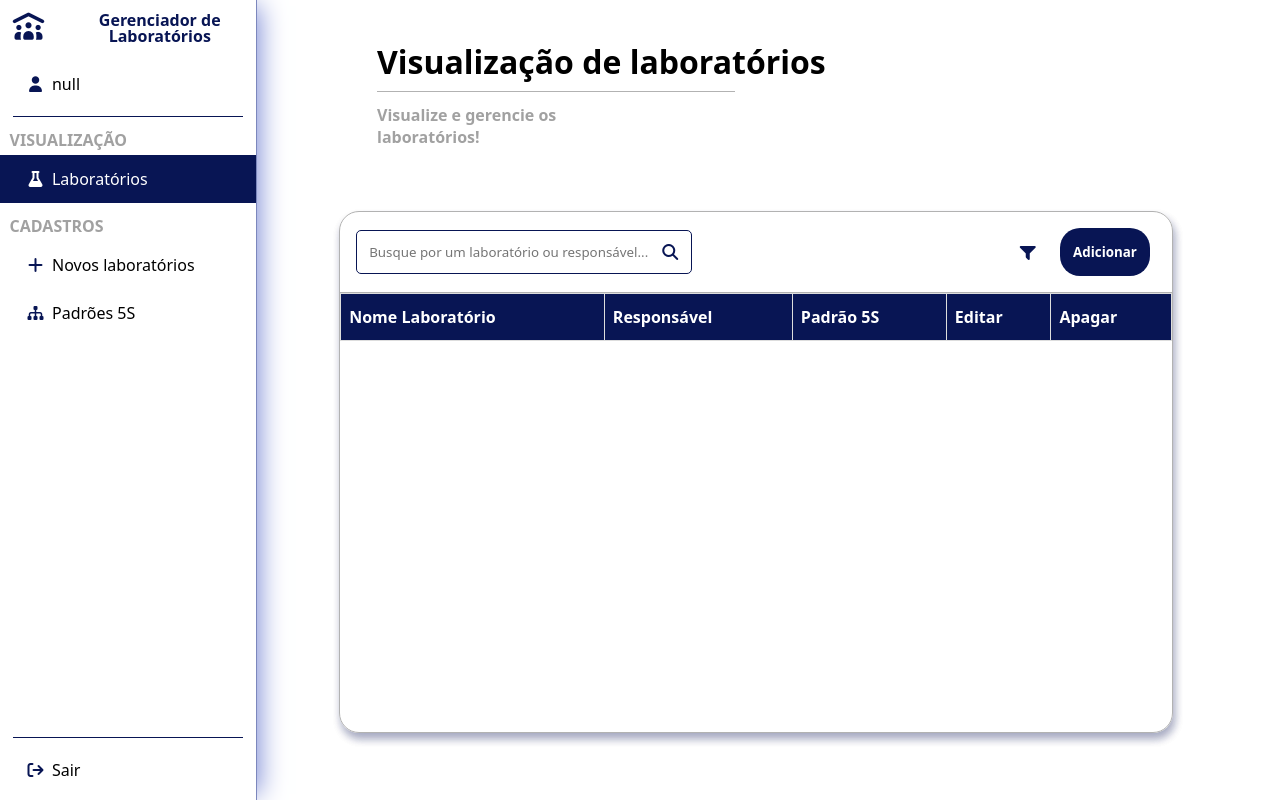
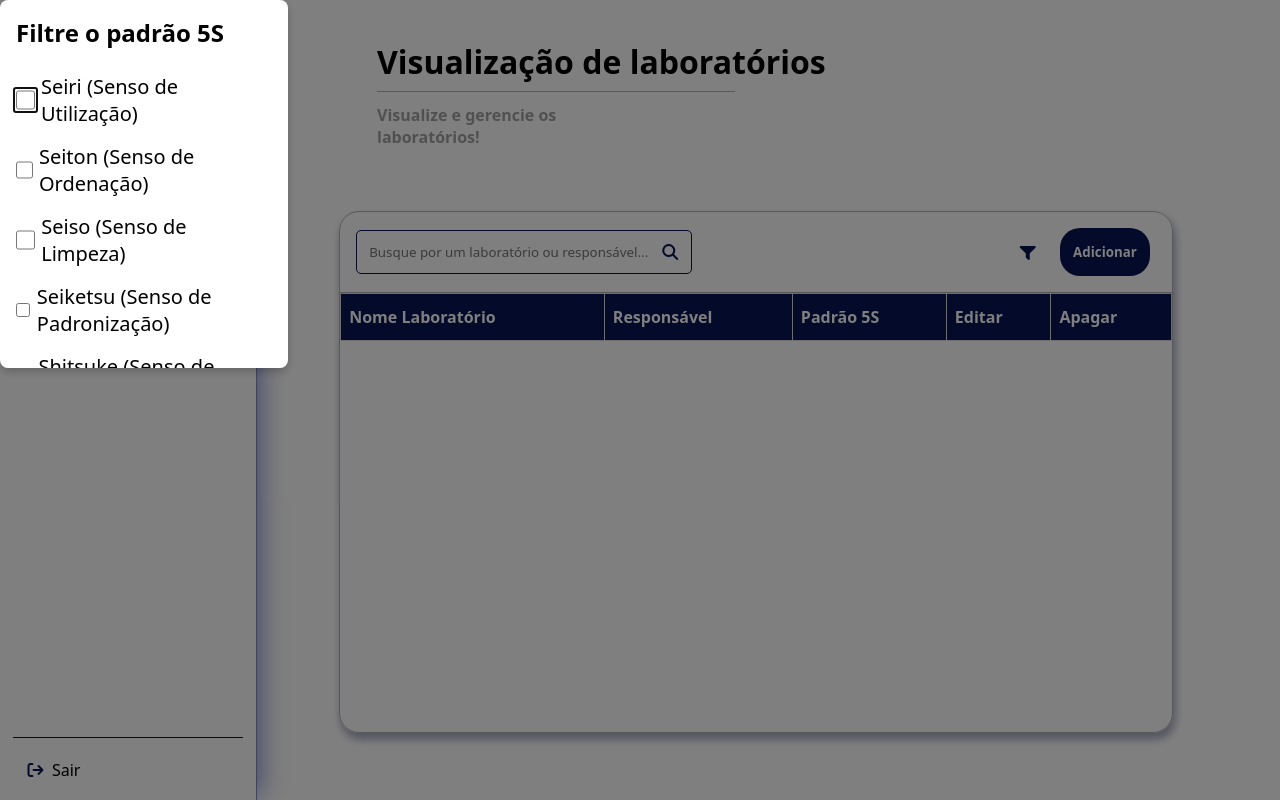
Before and after one commit to nicolaslivi/Sistema-de-Gestao-de-Laboratorios, a plain HTML site: page src/pages/index.html in a window 1280 px wide. Both pictures are taken after a click on the icon 1027 px from the left and 251 px from the top of the page. Drawn offline with Linux system fonts and the light colour scheme; no server answers.

Commit message:
add modal

```diff
--- a/src/pages/index.html
+++ b/src/pages/index.html
@@ -80,10 +80,29 @@
                             <i class="fa-solid fa-filter" id="iconFiltro"></i>
                         </div>
                         <dialog id="modal-filtro">
-                            <h2>Título do Modal</h2>
-                            <p>Este é o conteúdo da sua janela modal!</p>
-                            <button id="fechar-modal">Fechar</button>
-                          </dialog>
+                            <h2 style="margin-bottom: 3vh;">Filtre o padrão 5S</h2>
+                            <div class="checkboxMaisTexto">
+                                <input type="checkbox" class="checkbox">
+                                <p>Seiri (Senso de Utilização)</p>
+                            </div>
+                            <div class="checkboxMaisTexto">
+                                <input type="checkbox" class="checkbox">
+                                <p>Seiton (Senso de Ordenação)</p>
+                            </div>
+                            <div class="checkboxMaisTexto">
+                                <input type="checkbox" class="checkbox">
+                                <p>Seiso (Senso de Limpeza)</p>
+                            </div>
+                            <div class="checkboxMaisTexto">
+                                <input type="checkbox" class="checkbox">
+                                <p>Seiketsu (Senso de Padronização)</p>
+                            </div>
+                            <div class="checkboxMaisTexto">
+                                <input type="checkbox" class="checkbox">
+                                <p>Shitsuke (Senso de Disciplina)</p>
+                            </div>
+                            <button id="fechar-modal">OK</button>
+                        </dialog>
                         <div class="botaoCadastro-container">
                             <a href="./novoLab.html" style="text-decoration: none;">
                                 <button id="botaoCadastro"><h4>Adicionar</h4></button>
--- a/src/script/index.js
+++ b/src/script/index.js
@@ -128,3 +128,20 @@ document.addEventListener('DOMContentLoaded',()=>{
 
     nome.innerText = `${noma}`
 });
+
+// 1. Capturar os elementos do DOM
+const modal = document.getElementById('modal-filtro');
+const abrirModalBtn = document.getElementById('iconFiltro');
+const fecharModalBtn = document.getElementById('fechar-modal');
+
+// 2. Adicionar evento para abrir o modal
+abrirModalBtn.addEventListener('click', () => {
+    // showModal() exibe o dialog e o backdrop
+    modal.showModal();
+});
+
+// 3. Adicionar evento para fechar o modal
+fecharModalBtn.addEventListener('click', () => {
+    // close() esconde o dialog
+    modal.close();
+});
--- a/src/style/home.css
+++ b/src/style/home.css
@@ -303,9 +303,10 @@ table {
 /* Estilo para a tag dialog (o modal em si) */
 #modal-filtro {
     border: none;
-    padding: 30px;
     border-radius: 8px;
     box-shadow: 0 4px 8px rgba(0, 0, 0, 0.2);
+    width: 20vw;
+    height: 42vh;
 }
 
 /* Estilo para o backdrop/overlay */
@@ -315,7 +316,37 @@ table {
 
 /* Estilo básico para o botão de fechar */
 #fechar-modal {
-    margin-top: 20px;
-    padding: 10px 20px;
+    background-color: rgb(8, 21, 84);
+    color: white;
+    border-radius: 5px;
+    border: 1px solid rgb(8, 21, 84);
+    font-weight: bolder;
+    height: 4vh;
+    width: 6vw;
     cursor: pointer;
+    transition: 0.4s;
 }
+
+#fechar-modal:hover{
+    background-color: rgb(124, 135, 189);
+    color: rgb(8, 21, 84);
+    border: 1px solid rgb(124, 135, 189);
+}
+
+.checkbox{
+    width: 1.5vw;
+    height: 2.5vh;
+    margin-right: 0.5vw;
+}
+
+.checkboxMaisTexto{
+    width: auto;
+    height: auto;
+    display: flex;
+    flex-direction: row;
+    align-items: center;
+    justify-content: center;
+    font-size: 2.5vh;
+    margin-top: 2vh;
+    margin-bottom: 2vh;
+}
```
Lines whose indentation alone changed are shown as unchanged.
